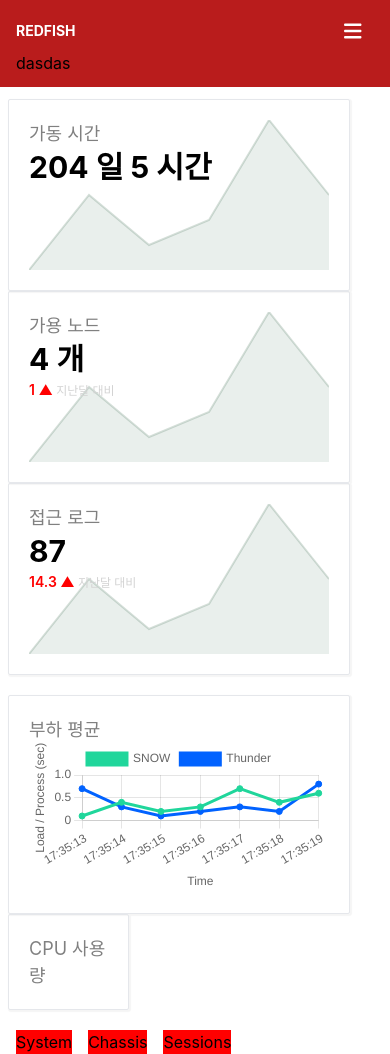
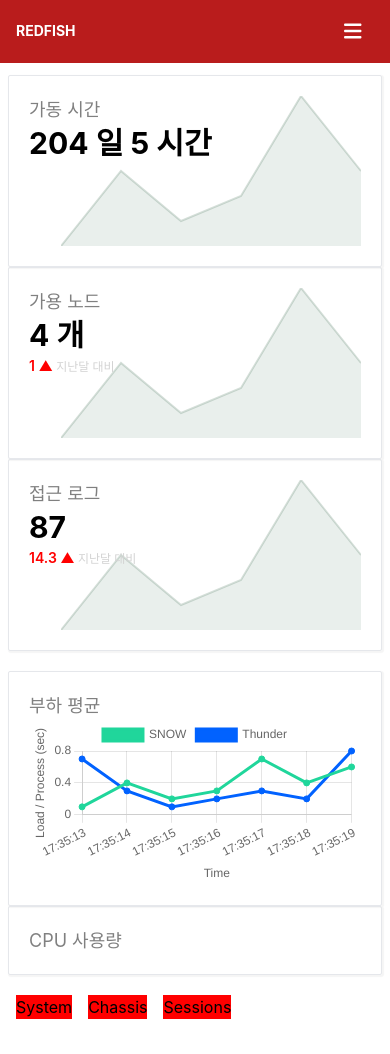
Before and after one commit to SHINDAESUB/Redfish, a React (Create React App) app: page / in a window 390 px wide. After the commit the page ends 1019 px from the top, so only its background shows below. Built offline with nearby package versions, Linux system fonts and the light colour scheme.

Commit message:
CSS 차트 반응형 변경

```diff
--- a/src/components/auth/login/index.tsx
+++ b/src/components/auth/login/index.tsx
@@ -32,7 +32,7 @@ const Login : FC = () =>{
     }
 
     return(
-        <div className="w-full h-full mt-56 flex justify-center items-center bg-gray-100">
+        <div className="w-full h-full mt-56 flex justify-center items-center ">
             <form className="p-10 w-100 bg-white rounded flex justify-center items-center flex-col shadow-md ">
                 <svg xmlns="http://www.w3.org/2000/svg" className="w-20 h-20 text-gray-600 mb-2" viewBox="0 0 20 20" fill="currentColor">
                     <path fillRule="evenodd" d="M18 10a8 8 0 11-16 0 8 8 0 0116 0zm-6-3a2 2 0 11-4 0 2 2 0 014 0zm-2 4a5 5 0 00-4.546 2.916A5.986 5.986 0 0010 16a5.986 5.986 0 004.546-2.084A5 5 0 0010 11z" clipRule="evenodd" />
--- a/src/components/commons/headers.tsx
+++ b/src/components/commons/headers.tsx
@@ -30,7 +30,7 @@ const Header : FC = () =>{
                     </div>
 
                     { session.id === '' ? (
-                            <div>dasdas</div>
+                            <div></div>
                         ) :(
                             <div
                                 className={
--- a/src/components/home/index.tsx
+++ b/src/components/home/index.tsx
@@ -164,7 +164,7 @@ const Home : FC = () =>{
     return(
         <StyleArtcle>
             <DetailRow>
-                <div className="col">
+                <div className="col common">
                     <div className='content'>
                         <div className='title'>가동 시간</div>
                         <div className='value'>204 일 5 시간</div>
@@ -173,7 +173,7 @@ const Home : FC = () =>{
                         <Line data={lineData} options={lineOptions} />
                     </div>
                 </div>
-                <div className="col">
+                <div className="col common">
                     <div className='content'>
                         <div className='title'>가용 노드</div>
                         <div className='value'>4 개</div>
@@ -183,7 +183,7 @@ const Home : FC = () =>{
                         <Line data={lineData} options={lineOptions} />
                     </div>
                 </div>
-                <div className="col">
+                <div className="col common">
                     <div className='content'>
                         <div className='title'>접근 로그</div>
                         <div className='value'>87</div>
@@ -195,12 +195,12 @@ const Home : FC = () =>{
                 </div>
             </DetailRow>
             <DetailRow1>
-                <div className="col1">
+                <div className="col1 common">
                     <div className='title'>부하 평균</div>
                     <Line data={barData} options={barOptions} />
 
                 </div>
-                <div className="col2">
+                <div className="col2 common">
                     <div className='title'>CPU 사용량</div>
                 </div>
 
@@ -246,19 +246,16 @@ const DetailRow = styled.div`
 
     .col{
         display: flex;
-        padding: 1.25rem;
-        border: 0.5px solid #e5e7eb;
-        border-radius: 0.125rem;
-        box-shadow: 1px 1px 1px 1px whitesmoke;
 
         @media (min-width: 480px){
-            flex:100%;
-            max-width: 100%;
+            flex:1 1 100% ;
+            /* max-width: 100%; */
         }
 
         @media (min-width: 1200px){
-            flex-basis: 32.3%;
-            max-width: 32.3%;
+            flex:0 0 32.3% ;
+            /* flex-basis: 32.3%; */
+            /* max-width: 32.3%; */
         }
 
         .content{
@@ -280,19 +277,24 @@ const DetailRow1 = styled.div`
     padding: 20px 0px;
 
     .col1{
-        flex-basis: 66.2%;
-        padding: 1.25rem;
-        border: 0.5px solid #e5e7eb;
-        border-radius: 0.125rem;
-        box-shadow: 1px 1px 1px 1px whitesmoke;
+        @media (min-width: 480px){
+            flex:1 1 100% ;
+        }
+
+        @media (min-width: 1200px){
+            flex:0 0 66.2% ;
+        }
     }
 
     .col2{
-        flex-basis: 32.3%;
-        padding: 1.25rem;
-        border: 0.5px solid #e5e7eb;
-        border-radius: 0.125rem;
-        box-shadow: 1px 1px 1px 1px whitesmoke;
+        @media (min-width: 480px){
+            flex:1 1 100% ;
+            max-width: 100%;
+        }
+
+        @media (min-width: 1200px){
+            flex:0 0 32.3% ;
+        }
     }
 `
 
@@ -305,6 +307,14 @@ const StyleArtcle = styled.article`
     padding:0px;
     button{
         background-color:red
+    }
+
+    .common{
+        width: 100%; //차트의 반응형 사이즈를 위해
+        padding: 1.25rem;
+        border: 0.5px solid #e5e7eb;
+        border-radius: 0.125rem;
+        box-shadow: 1px 1px 1px 1px whitesmoke;
     }
 
     .title{
--- a/src/pages/login/index.tsx
+++ b/src/pages/login/index.tsx
@@ -3,7 +3,7 @@ import { FC } from 'react';
 
 const LoginPage : FC = () =>{
     return(
-        <div>
+        <div >
             <Login/>
         </div>
     )
```
